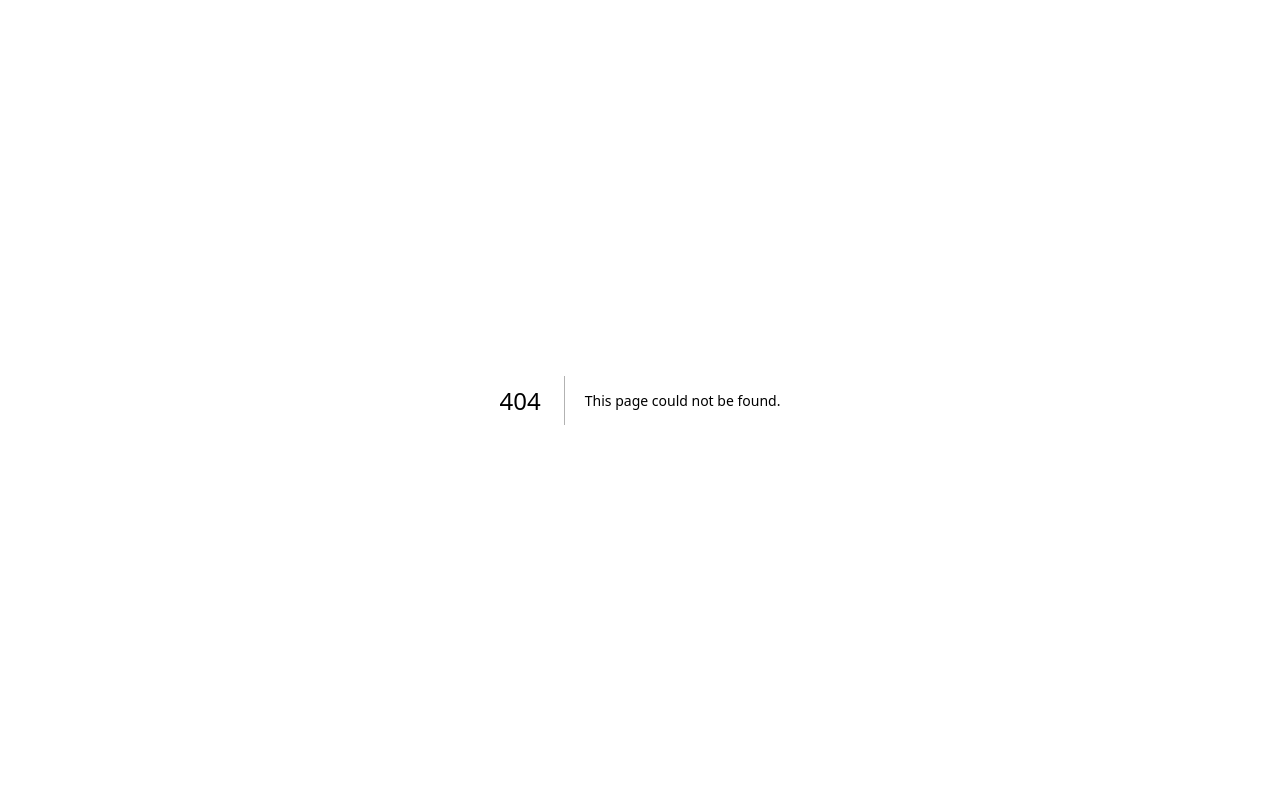
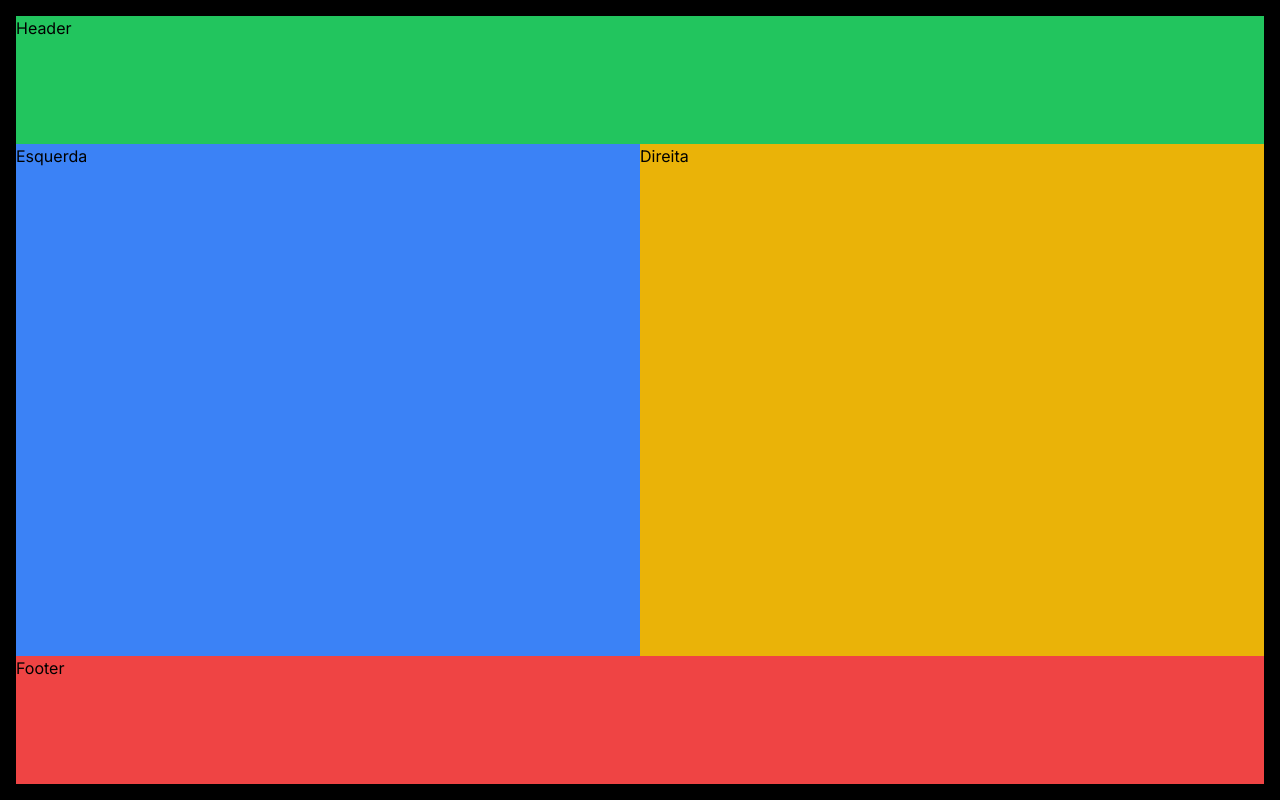
Before and after one commit to emersonjds/nextjs-tw, a Next.js app: page /pnet-grid in a window 1280 px wide. Before the commit this address had no page. Built offline with nearby package versions, Linux system fonts and the light colour scheme.

Commit message:
prototype for pnet with grid

```diff
--- /dev/null
+++ b/src/app/pnet-grid/page.tsx
@@ -0,0 +1,12 @@
+export default function PnetGrid() {
+    return (
+        <div className="h-screen w-screen p-4 bg-black">
+            <div className="bg-green-500 h-1/6">Header</div>
+            <div className="grid md:grid-cols-2 lg:grid-cols-2 h-4/6">
+                <div className="bg-blue-500">Esquerda</div>
+                <div className="bg-yellow-500">Direita</div>
+            </div>
+            <div className="bg-red-500 h-1/6">Footer</div>
+        </div>
+    )
+}
```
